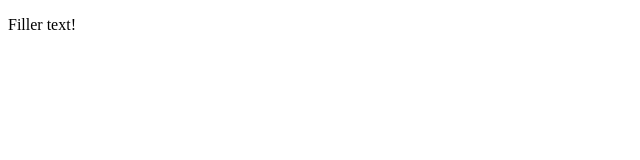
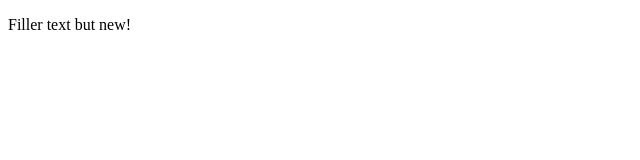
Before and after one commit to mdhimesdaily/mdhimesdaily.github.io, a plain HTML site: page index.html in a window 1280 px wide. Shown: the full height of the page, 0-640 px from the left. Drawn offline with Linux system fonts and the light colour scheme.

Commit message:
Update index.html

```diff
--- a/index.html
+++ b/index.html
@@ -7,7 +7,7 @@
 </head>
 
 <body>
-    <p>Filler text!</p>
+    <p>Filler text but new!</p>
 </body>
 
 </html>
```
